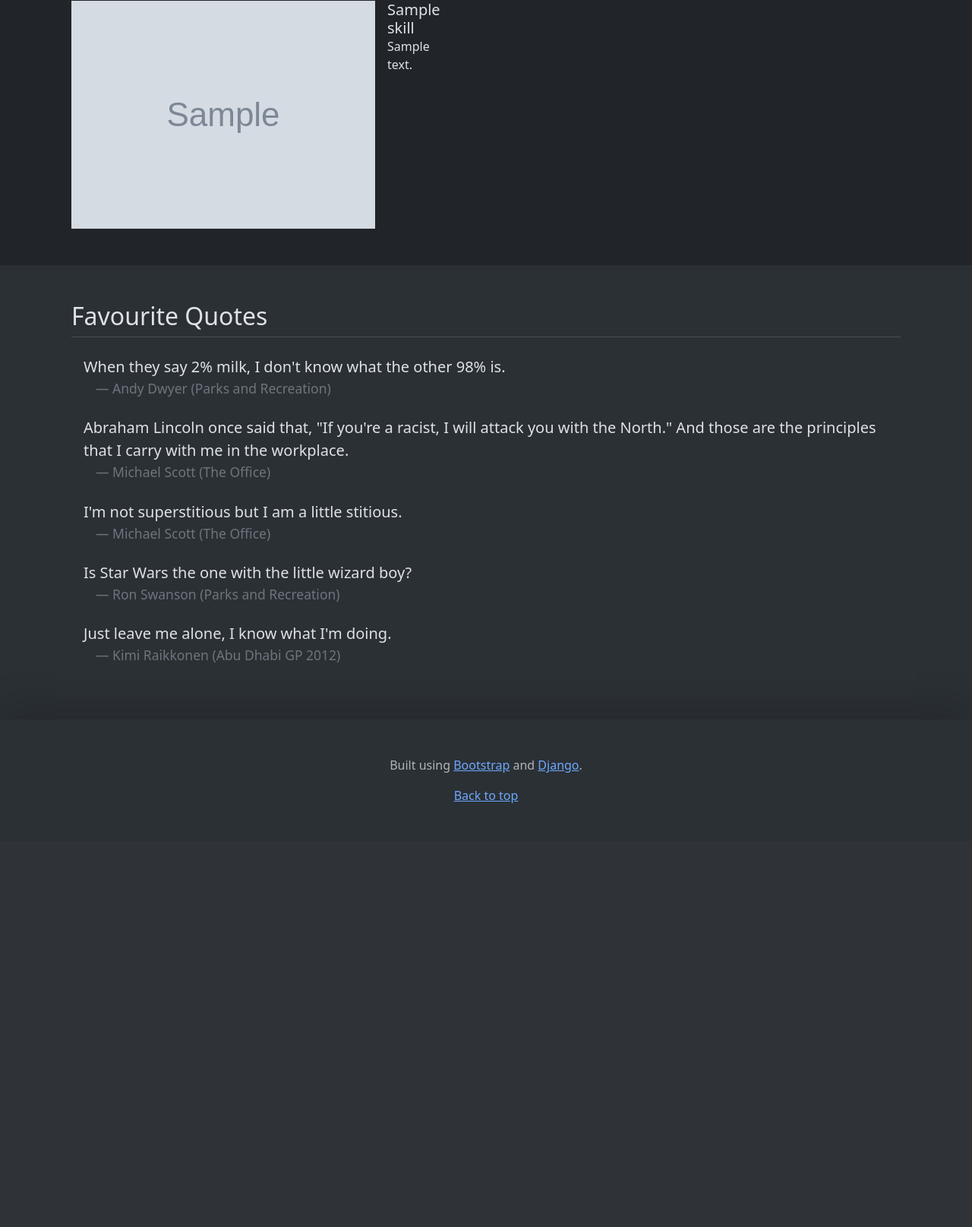
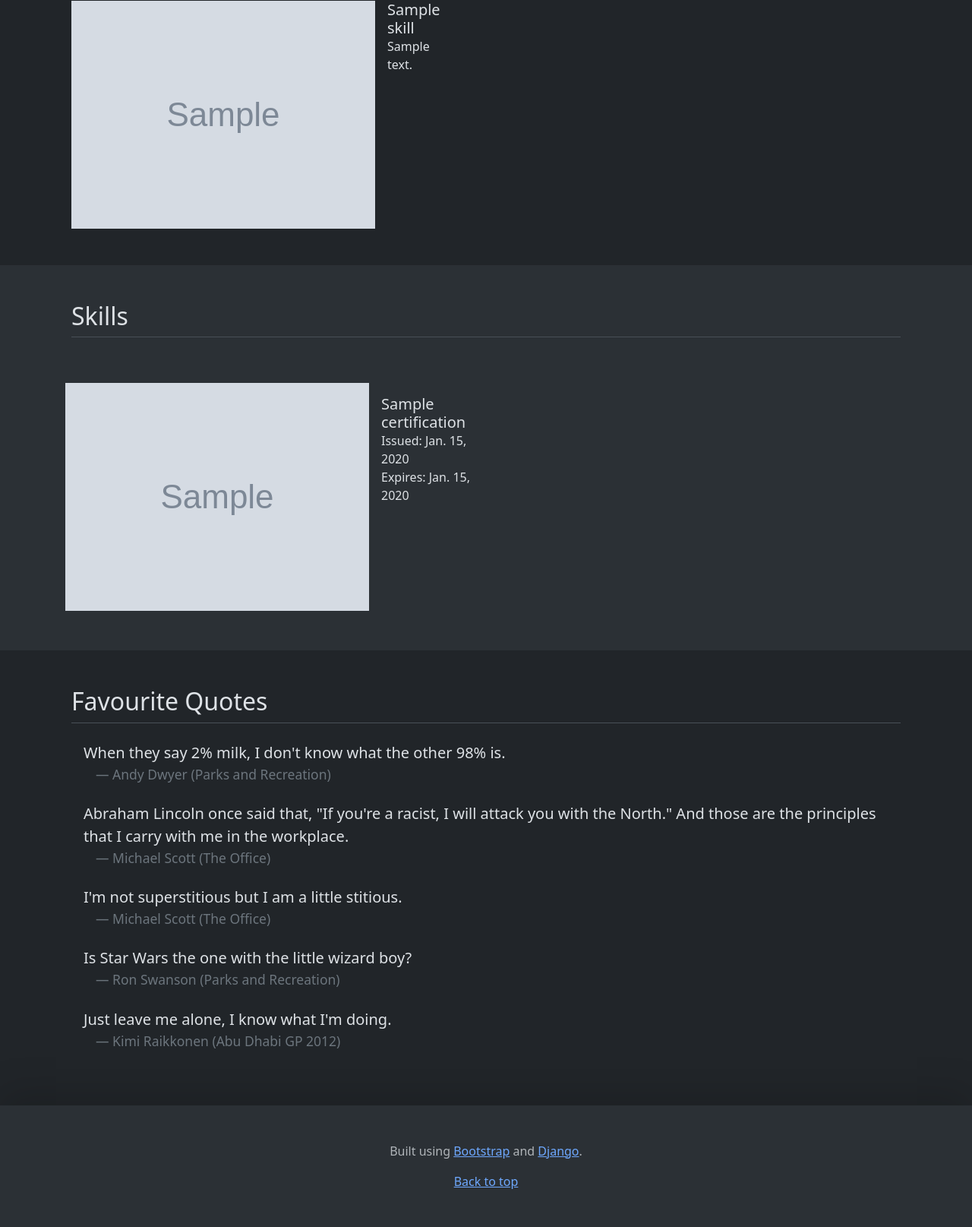
Before and after one commit to Yogi-Patel/yogipatel.dev, a Django app: template website/templates/website/about.html in a window 1280 px wide. Shown: the part 1334-2949 px from the top of the page at 76% size. Before the commit the page ends 2391 px from the top, so only its background shows below. Run offline with Django 3.2, Linux system fonts and the light colour scheme; the template is opened without the code that fills it: values that come from a table or form of the project are taken from there, others are empty; tables that the repository leaves empty hold one stand-in row (values such as "Sample post"); grey boxes marked "Sample" are stand-in pictures.

Commit message:
Added Certifications
Hope it works

```diff
--- a/website/models.py
+++ b/website/models.py
@@ -82,6 +82,30 @@ class Skill(models.Model):
 
 
 
+class Certifications(models.Model):
+    # Model for storing Certifications on the /about page
+
+
+    icon = models.ImageField(upload_to="skill_icons", verbose_name="Icon")
+
+    certification_title = models.CharField(max_length=50, help_text="MAX_LENGTH = 50" , verbose_name="Certification Title")
+
+    #certification_description = models.CharField(max_length=75, help_text="MAX_LENGTH = 75", verbose_name="Certification Description")
+
+    issued_on = models.DateField(verbose_name="Issued on (date)")
+
+    expires_on = models.DateField(verbose_name="Expires on (date)")
+
+    priority = models.IntegerField(help_text="Enter an Integer", verbose_name="Priority", default=1)
+
+
+    def __str__(self):
+        return f"Certification: {self.certification_title} | Priority: {self.priority}"
+
+
+
+
+
 class Image(models.Model):
     # Model for storing Images for the Project Model in a Many-to-One relation
 
--- a/website/templates/website/about.html
+++ b/website/templates/website/about.html
@@ -122,8 +122,35 @@
 </div>
 
 
+
+{% comment  %} Certifications Div {% endcomment %}
+<div class="bg-body-tertiary">
+    <div class="container px-4 pt-5">
+        <h2 class="pb-2 border-bottom">Skills</h2>
+
+        <div class="row row-cols-1 row-cols-sm-1 row-cols-md-1 row-cols-lg-2 g-4 py-5">
+
+            {% comment %} For loop for the certifications section {% endcomment %}
+            {% for certification in certifications %}
+                <div class="col d-flex align-items-start p-1">
+                    <img class="bi text-body-secondary flex-shrink-0 me-3" src="{{ certification.icon.url }}">
+                    <div class="mt-3">
+                        <h3 class="mb-0 fs-5">{{ certification.certification_title }}</h3>
+                        <p class="fw-light my-0">Issued: {{ certification.issued_on }}</p>
+                        <p class="fw-light">Expires: {{ certification.expires_on }}</p>
+                    </div>
+                </div>
+
+            {% endfor %}
+
+        </div>
+    </div>
+</div>
+
+
+
 {% comment  %} Favourite Quotes Div {% endcomment %}
-<div class="bg-body-tertiary">
+<div class="">
     <div class="container px-4 py-5">
         <h2 class="pb-2 mb-4 border-bottom">Favourite Quotes</h2>
 
--- a/website/views.py
+++ b/website/views.py
@@ -1,5 +1,5 @@
 from django.shortcuts import render, get_object_or_404
-from .models import Project, Skill, Contact, Image
+from .models import Project, Skill, Contact, Image, Certifications
 
 from django.conf import settings
 from django.core.mail import send_mail
@@ -44,7 +44,8 @@ def about(request):
     # View for the /about page
 
     skills = Skill.objects.all().order_by('skill_type', 'priority')
-    context = {"skills": skills,}
+    certifications = Certifications.all().order_by('priority')
+    context = {"skills": skills, "certifications": certifications}
 
     return render(request, 'website/about.html', context)
 
```
Also changed, not shown: website/admin.py (+25 -1 lines), website/migrations/0021_certifications.py (added).
